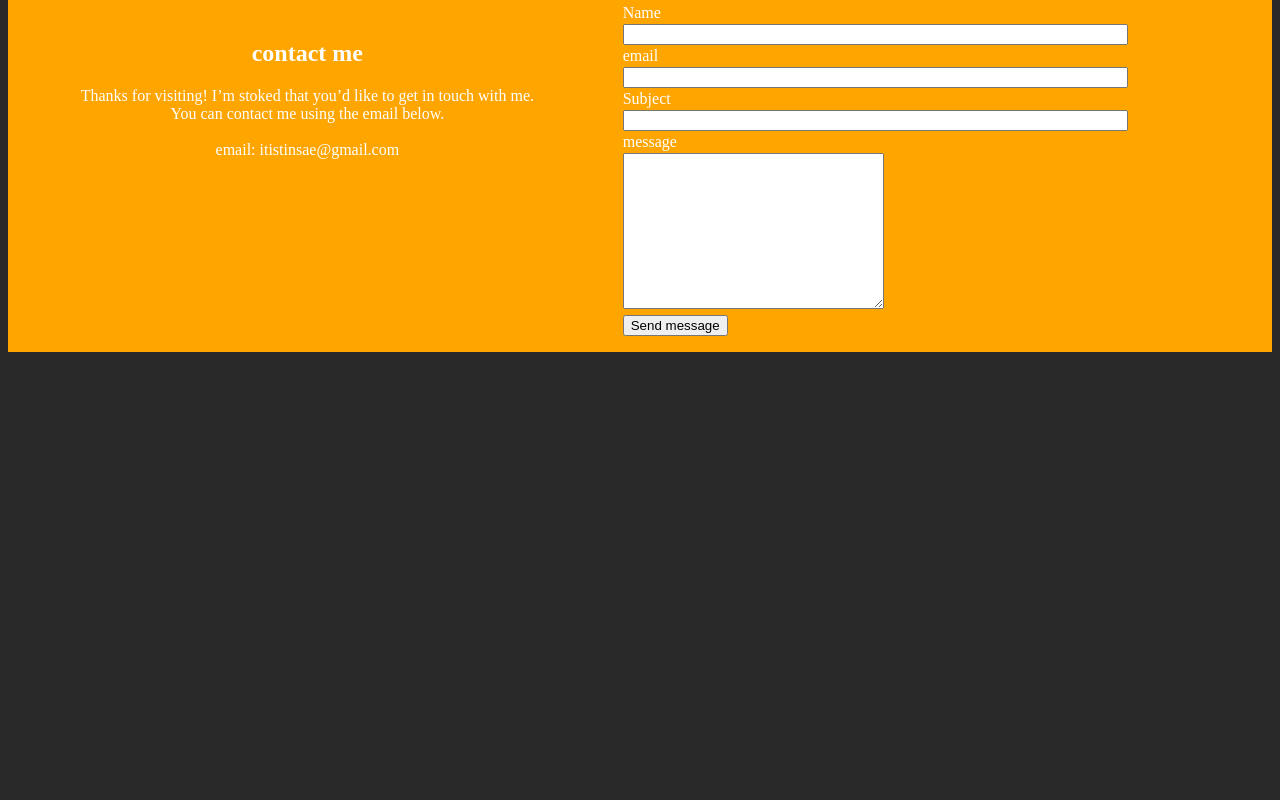
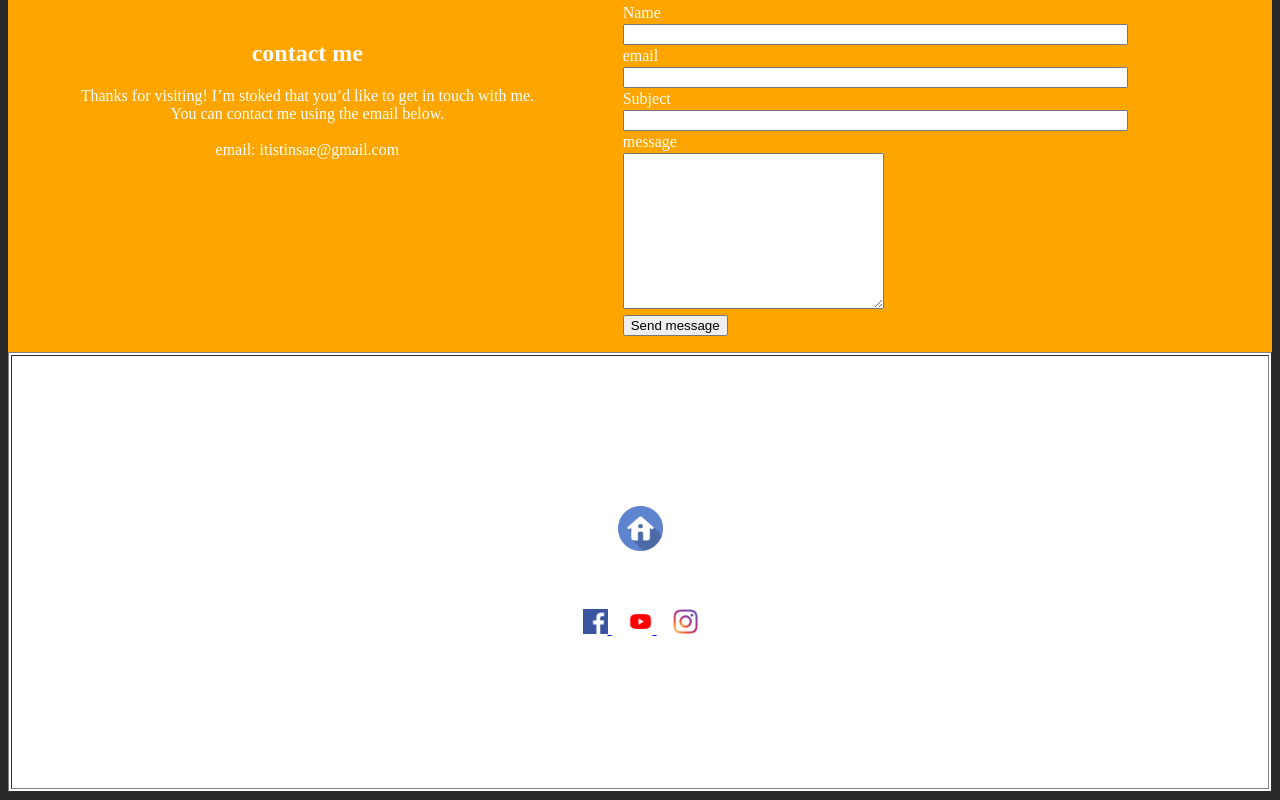
Before and after one commit to TinsaeAlemayehu/PersonalWeb, a plain HTML site: page index.html in a window 1280 px wide. Shown: the part 3198-3998 px from the top of the page. Before the commit the page ends 3558 px from the top, so only its background shows below. Drawn offline with Linux system fonts and the light colour scheme.

Commit message:
icon below the contanct form has added

```diff
--- a/index.html
+++ b/index.html
@@ -154,12 +154,32 @@
             </table>
         </tr>
     </table>
-    <table width="100%" cellpadding="100">
+    <table cellpadding="150" border="1" width="100%" bgcolor="white">
+
+        <tr>
+            <td align="center">
+                <a href="#Home">
+                    <img border="0" src="./Asset/home.png" width="45" height="45">
+                </a>
+                <br><br><br><br>
+
+                <a href="https://www.facebook.com/nathan.tinsu.9">
+                    <img border="0" src="./Asset/f.png" width="25" height="25">
+                </a> &nbsp;&nbsp;&nbsp;
+                <a href="https://www.youtube.com/tinsae">
+                    <img border="0" src="./Asset/y.png" width="25" height="25">
+                </a>&nbsp;&nbsp;&nbsp;
+                <a href="https://www.instagram.com/tinsu_xo">
+                    <img border="0" src="./Asset/i.png" width="25" height="25">
+                </a>
+            </td>
+        </tr>
 
     </table>
 
 
 
 
+
 </body>
 </html>
```
Also changed, not shown: Asset/home.png (added).
